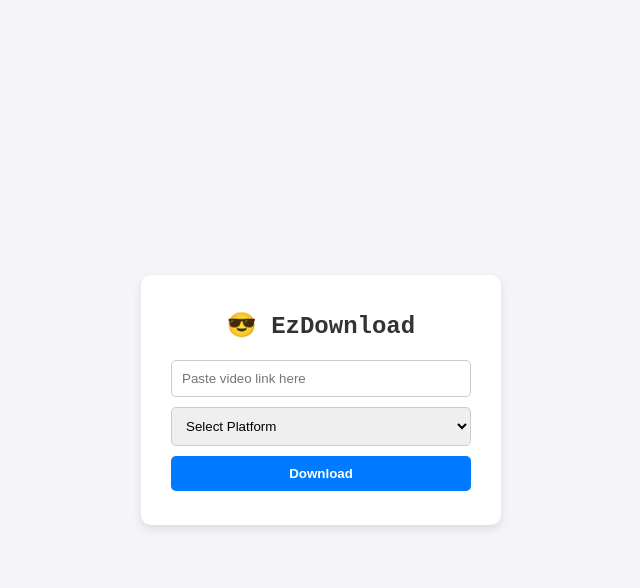
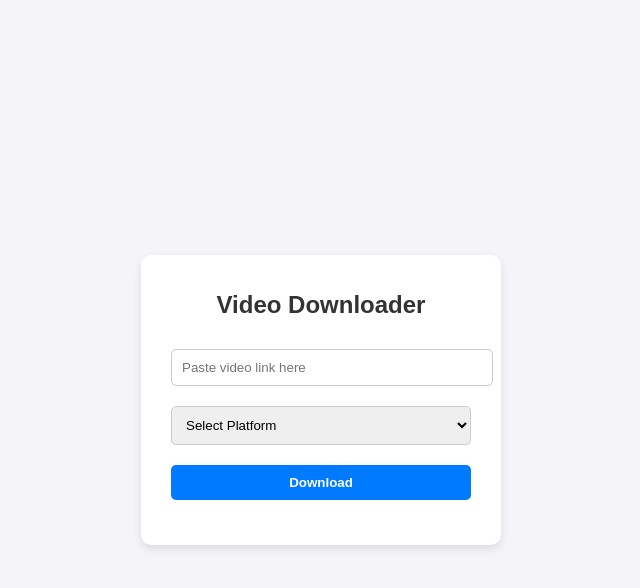
Before and after one commit to Average-Chief/EzDownlod, a Flask app: page / in a window 1280 px wide. Shown: the top 588 px of the page, without its empty margins (319-959 px from the left). Run offline with Flask 3, Linux system fonts and the light colour scheme.

Commit message:
index.html

```diff
--- a/templates/index.html
+++ b/templates/index.html
@@ -30,14 +30,12 @@
       color: #333;
     }
     .container input, .container select, .container button {
-      display: block;
       width: 100%;
-      box-sizing: border-box;
       padding: 10px;
       margin: 10px 0;
       border: 1px solid #ccc;
       border-radius: 5px;
-  }
+    }
     .container button {
       background-color: #007bff;
       color: white;
@@ -53,11 +51,16 @@
       font-size: 0.9rem;
       margin-top: 10px;
     }
+    .success {
+      color: green;
+      font-size: 0.9rem;
+      margin-top: 10px;
+    }
   </style>
 </head>
 <body>
   <div class="container">
-    <h1 style="font-family: 'Courier New', Courier, monospace;">😎 EzDownload</h1>
+    <h1>Video Downloader</h1>
     <form id="downloadForm">
       <input type="url" id="videoLink" placeholder="Paste video link here" required />
       <select id="platform" required>
@@ -67,21 +70,27 @@
         <option value="instagram">Instagram</option>
       </select>
       <button type="submit">Download</button>
+      <p id="successMessage" class="success"></p>
       <p id="errorMessage" class="error"></p>
     </form>
   </div>
 
   <script>
     const form = document.getElementById('downloadForm');
+    const videoLinkInput = document.getElementById('videoLink');
+    const platformSelect = document.getElementById('platform');
     const errorMessage = document.getElementById('errorMessage');
+    const successMessage = document.getElementById('successMessage');
 
     form.addEventListener('submit', async (e) => {
       e.preventDefault();
 
+      // Clear previous messages
       errorMessage.textContent = '';
+      successMessage.textContent = '';
 
-      const videoLink = document.getElementById('videoLink').value;
-      const platform = document.getElementById('platform').value;
+      const videoLink = videoLinkInput.value;
+      const platform = platformSelect.value;
 
       if (!videoLink || !platform) {
         errorMessage.textContent = 'Please fill out all fields!';
@@ -101,13 +110,19 @@
           const blob = await response.blob();
           const url = window.URL.createObjectURL(blob);
 
+          // Create an anchor element to download the file
           const a = document.createElement('a');
           a.style.display = 'none';
           a.href = url;
-          a.download = 'video.mp4';
+          a.download = 'video.mp4'; // Default filename
           document.body.appendChild(a);
           a.click();
           window.URL.revokeObjectURL(url);
+
+          // Clear input fields and display success message
+          videoLinkInput.value = '';
+          platformSelect.value = '';
+          successMessage.textContent = 'Video downloaded successfully!';
         } else {
           const error = await response.json();
           errorMessage.textContent = error.error || 'Failed to download video!';
```
